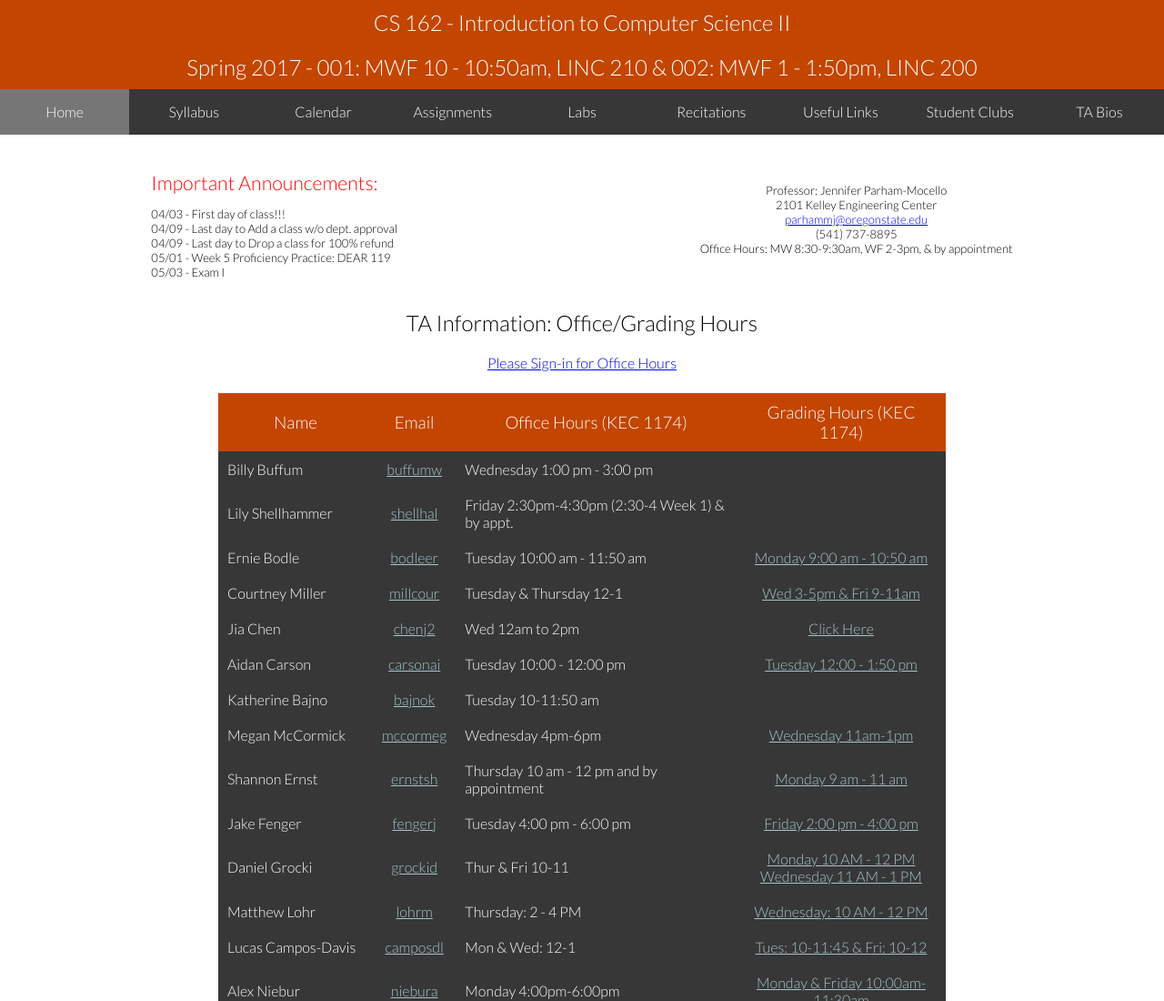
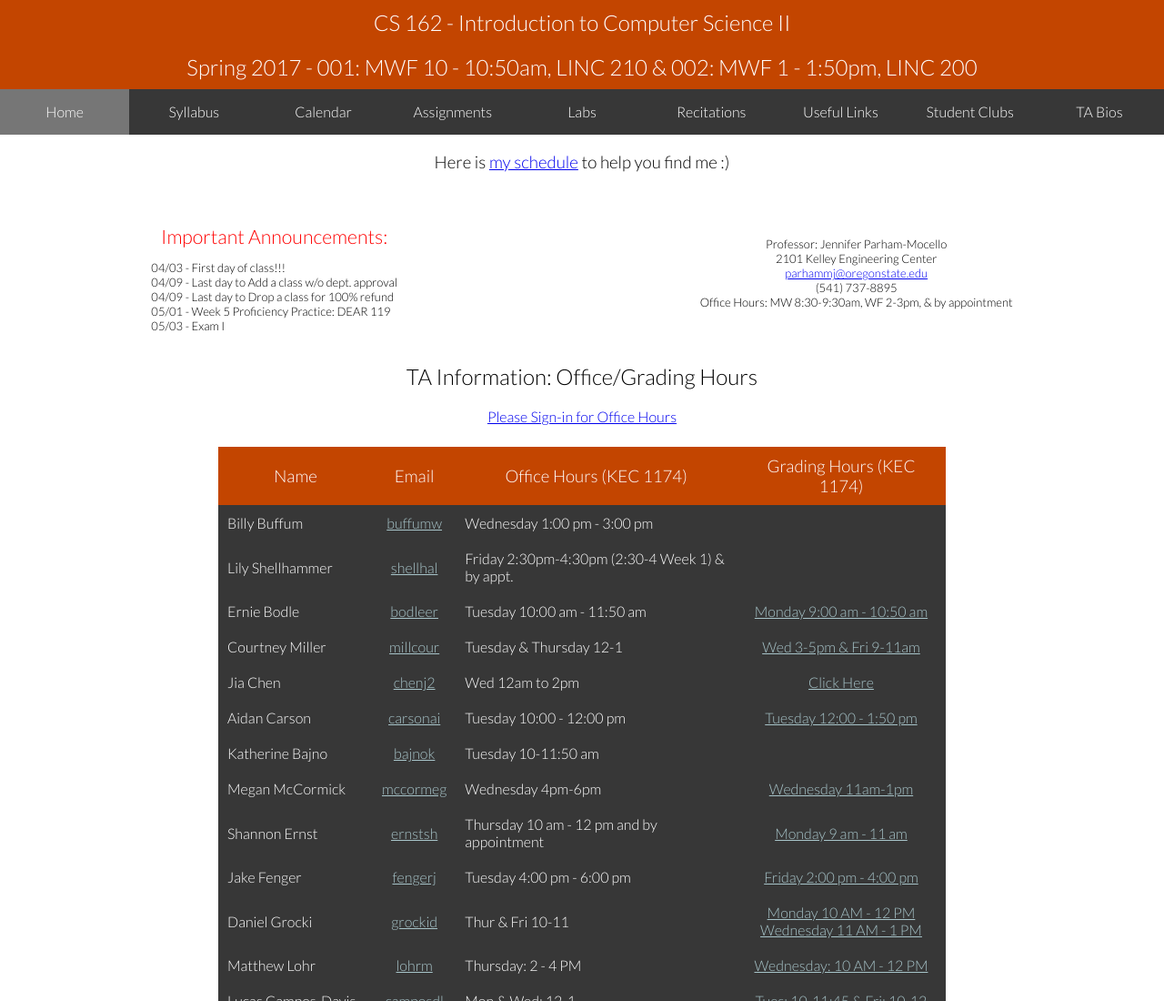
Before and after one commit to ConnorChristensen/WeeklyCalendar, a website: page index.pug in a window 1280 px wide. Shown: the top 1100 px of the page at 91% size. Drawn offline with nearby package versions, Linux system fonts and the light colour scheme; files that its build step writes are made by us from their sources.

Commit message:
addition of Jennifers schedule to the front page

```diff
--- a/index.pug
+++ b/index.pug
@@ -12,6 +12,8 @@ html(lang="en")
     body(style="zoom: 1;")
         include resources/pug/navigation.pug
         +navigation("./", "home")
+
+        h3 Here is <a href="http://classes.engr.oregonstate.edu/eecs/winter2017/cs161-001/schedule.html">my schedule</a> to help you find me :)
 
         div.headline
             div.announcements
--- a/main.scss
+++ b/main.scss
@@ -1,5 +1,9 @@
 @import "resources/scss/modules/navigation";
 @import "resources/scss/variables/reset";
+
+h3 {
+    text-align: center;
+}
 
 .headline {
     display: flex;
```
